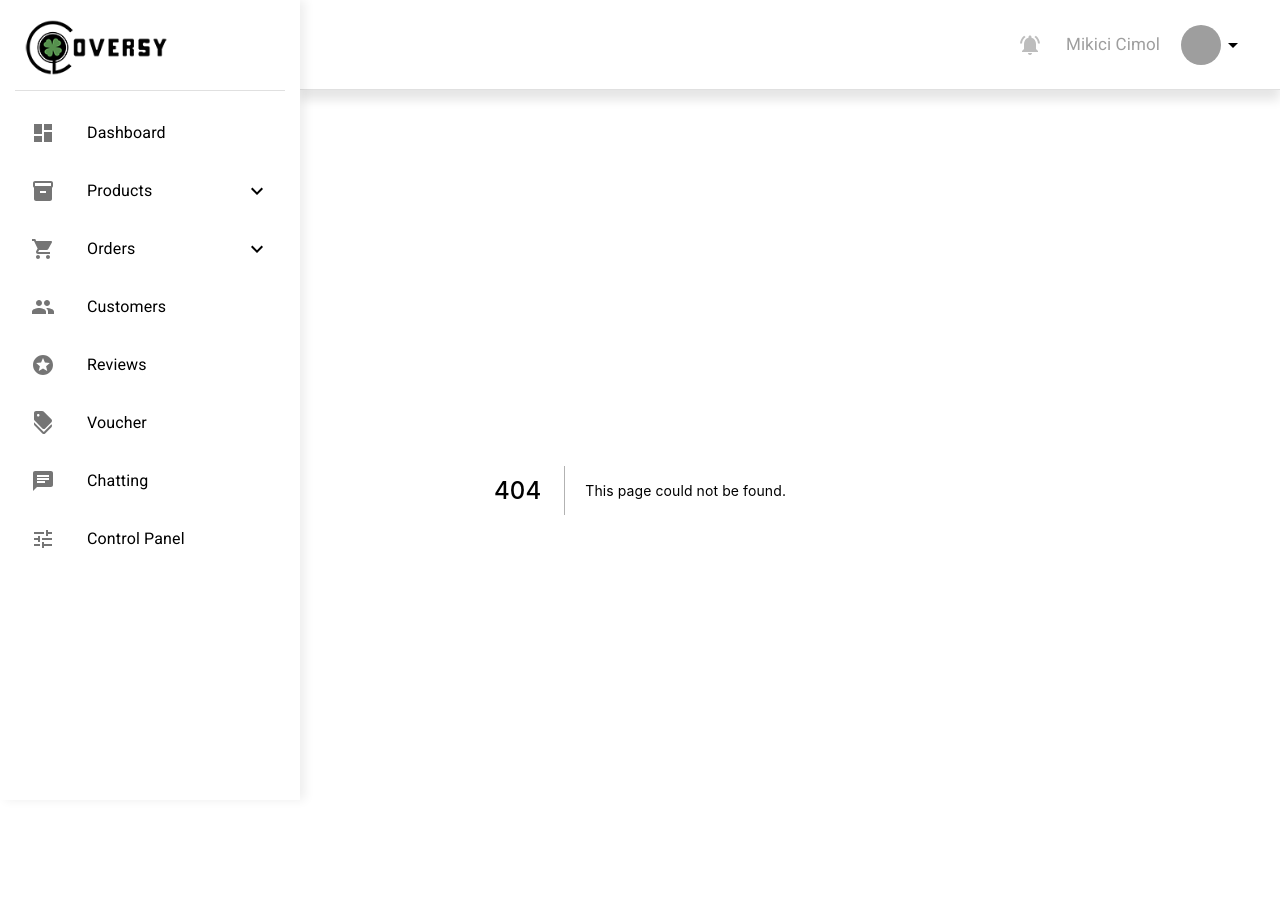
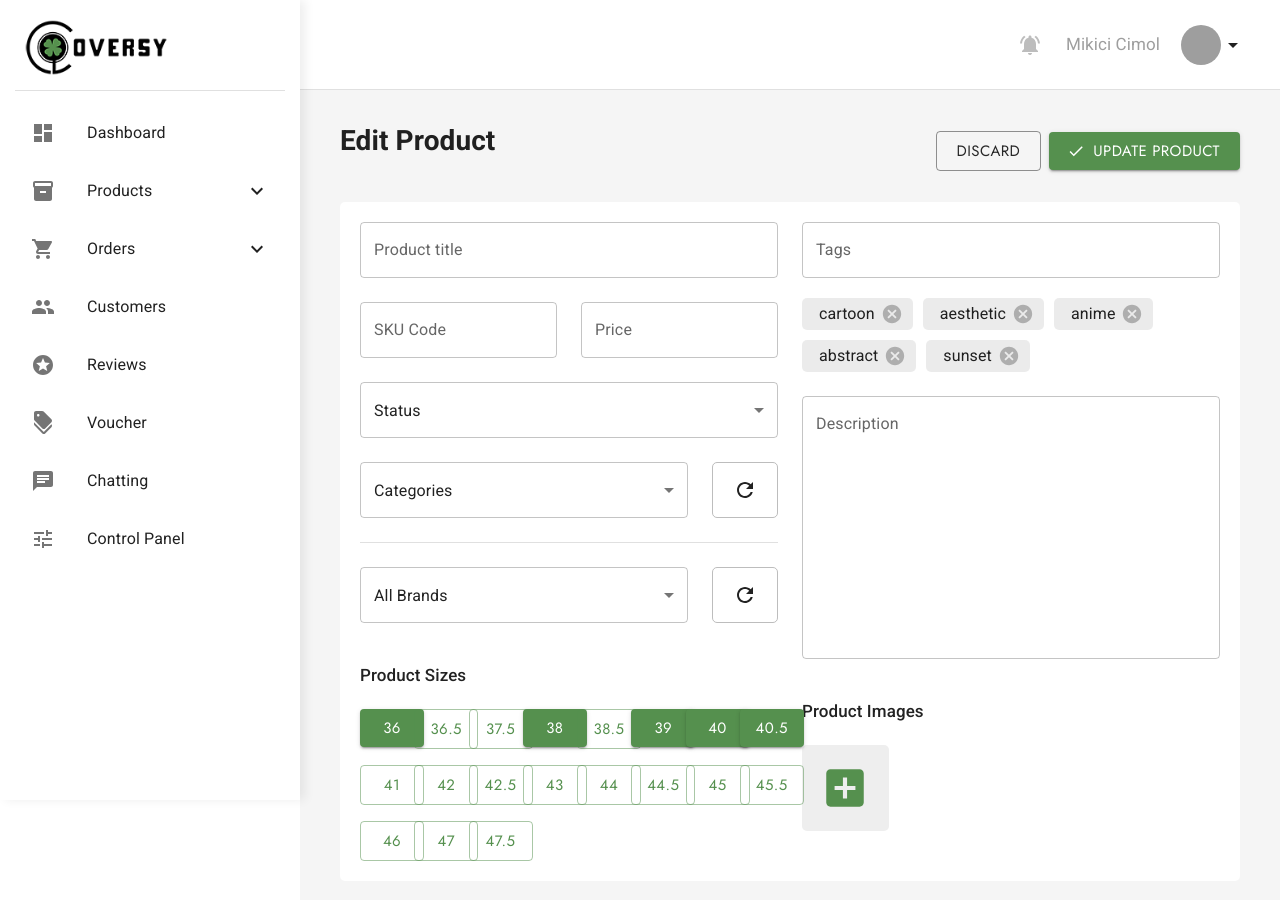
Before and after one commit to ericpeweh/cloversy-store-admin, a Next.js app: page /products/1/edit in a window 1280 px wide. Before the commit this address had no page. Shown: the top 900 px of the page. Built offline with nearby package versions, Linux system fonts and the light colour scheme; grey boxes are pictures that could not be loaded.

Commit message:
add /products/[id]/edit page

```diff
--- /dev/null
+++ b/pages/products/[productId]/edit.tsx
@@ -0,0 +1,25 @@
+// Dependencies
+import type { NextPage } from "next";
+import Head from "next/head";
+
+// Components
+import MainWrapper from "../../../components/MainWrapper/MainWrapper";
+import EditProduct from "../../../parts/EditProduct/EditProduct";
+
+const EditProductPage: NextPage = () => {
+	return (
+		<>
+			<Head>
+				<title>Edit Product | Cloversy Web Admin</title>
+				<meta name="description" content="Customize your shoes, be special!" />
+				<link rel="icon" href="/favicon.ico" />
+			</Head>
+
+			<MainWrapper>
+				<EditProduct />
+			</MainWrapper>
+		</>
+	);
+};
+
+export default EditProductPage;
--- /dev/null
+++ b/parts/EditProduct/EditProduct.styles.ts
@@ -0,0 +1,36 @@
+// Dependencies
+import { styled } from "@mui/system";
+
+export const EditProductContainer = styled("div")({});
+
+export const FormContainer = styled("form")({
+	mr: "-2.4rem",
+	backgroundColor: "#fff",
+	borderRadius: "0.5rem",
+	padding: "2rem",
+	marginTop: "2rem"
+});
+
+export const TagsContainer = styled("ul")(({ theme }) => ({
+	marginTop: "2rem",
+	display: "flex",
+	gap: "1rem",
+	flexWrap: "wrap",
+	listStyle: "none",
+	fontSize: "2rem !important",
+	"& > li": {
+		width: "max-content",
+		padding: "0",
+		"& > div": {
+			fontSize: "1.6rem",
+			borderRadius: "0.5rem",
+			padding: "1rem 0.5rem"
+		}
+	}
+}));
+
+export const InputTitle = styled("h4")({
+	fontSize: "1.7rem",
+	fontWeight: 500,
+	marginBottom: "2rem"
+});
--- /dev/null
+++ b/parts/EditProduct/EditProduct.tsx
@@ -0,0 +1,184 @@
+// Dependencies
+import React, { useState } from "react";
+
+// Styles
+import {
+	EditProductContainer,
+	FormContainer,
+	InputTitle,
+	TagsContainer
+} from "./EditProduct.styles";
+
+// Icons
+import DoneIcon from "@mui/icons-material/Done";
+import RefreshIcon from "@mui/icons-material/Refresh";
+
+// Hooks
+import useImageInput from "../../hooks/useImageInput";
+
+// Components
+import { Chip, Divider, Grid, ListItem, Stack } from "@mui/material";
+import Button from "../../components/Button/Button";
+import PageTitle from "../../components/PageTitle/PageTitle";
+import TextInput from "../../components/TextInput/TextInput";
+import SelectInput from "../../components/SelectInput/SelectInput";
+import BoxButton from "../../components/BoxButton/BoxButton";
+import ImageInput from "../../components/ImageInput/ImageInput";
+
+interface TagData {
+	key: number;
+	label: string;
+}
+
+const sizes = [
+	36, 36.5, 37.5, 38, 38.5, 39, 40, 40.5, 41, 42, 42.5, 43, 44, 44.5, 45, 45.5, 46, 47, 47.5
+];
+
+const EditProduct = () => {
+	const [selectedSize, setSelectedSize] = useState([36, 38, 39, 40, 40.5]);
+	const [tagsData, setTagsData] = useState<readonly TagData[]>([
+		{ key: 0, label: "cartoon" },
+		{ key: 1, label: "aesthetic" },
+		{ key: 2, label: "anime" },
+		{ key: 3, label: "abstract" },
+		{ key: 4, label: "sunset" }
+	]);
+	const { images, imagesUrl, setImages, setImagesUrl } = useImageInput();
+
+	const removeTagHandler = (tagToDelete: TagData) => {
+		setTagsData(tags => tags.filter(tag => tag.key !== tagToDelete.key));
+	};
+
+	const toggleSizeHandler = (clickedSize: number) => {
+		if (selectedSize.indexOf(clickedSize) > -1) {
+			setSelectedSize(prevSizes => prevSizes.filter((size: number) => size !== clickedSize));
+		} else {
+			setSelectedSize(prevSizes => [...prevSizes, clickedSize]);
+		}
+	};
+
+	return (
+		<EditProductContainer>
+			<Stack direction="row" alignItems="center" justifyContent="space-between">
+				<PageTitle>Edit Product</PageTitle>
+				<Stack direction="row" alignItems="center" gap={1}>
+					<Button size="small" color="secondary" variant="outlined">
+						Discard
+					</Button>
+					<Button startIcon={<DoneIcon />} size="small" color="primary">
+						Update Product
+					</Button>
+				</Stack>
+			</Stack>
+			<FormContainer>
+				<Grid container spacing={3} alignItems="flex-start">
+					<Grid container item xs={6} spacing={3}>
+						<Grid item xs={12}>
+							<TextInput id="title" label="Product title" />
+						</Grid>
+						<Grid item xs={6}>
+							<TextInput id="sku" label="SKU Code" />
+						</Grid>
+						<Grid item xs={6}>
+							<TextInput id="price" label="Price" />
+						</Grid>
+						<Grid item xs={12}>
+							<SelectInput options={["Status", "Active", "Disabled"]} value={"Status"} />
+						</Grid>
+						<Grid item xs={12}>
+							<Stack direction="row" gap={3}>
+								<SelectInput
+									options={[
+										"Categories",
+										"Sneaker",
+										"Slip-On",
+										"Sandal",
+										"Bags",
+										"Wallet",
+										"Jacket"
+									]}
+									value={"Categories"}
+								/>
+								<BoxButton>
+									<RefreshIcon />
+								</BoxButton>
+							</Stack>
+						</Grid>
+						<Grid item xs={12}>
+							<Divider flexItem />
+						</Grid>
+						<Grid item xs={12}>
+							<Stack direction="row" gap={3}>
+								<SelectInput
+									options={[
+										"All Brands",
+										"Nike",
+										"Adidas",
+										"Ventela",
+										"Patrobas",
+										"NAH Project",
+										"Lainnya"
+									]}
+									value={"All Brands"}
+								/>
+								<BoxButton>
+									<RefreshIcon />
+								</BoxButton>
+							</Stack>
+						</Grid>
+						<Grid item xs={12} sx={{ mt: 2 }}>
+							<InputTitle>Product Sizes</InputTitle>
+							<Grid container item xs={12} spacing={2}>
+								{sizes.map(size => (
+									<Grid item xs={1.5} key={size}>
+										<Button
+											color="primary"
+											size="small"
+											fullWidth
+											onClick={() => toggleSizeHandler(size)}
+											variant={
+												selectedSize.find((item: number) => item === size)
+													? "contained"
+													: "outlined"
+											}
+										>
+											{size}
+										</Button>
+									</Grid>
+								))}
+							</Grid>
+						</Grid>
+					</Grid>
+					<Grid container item xs={6} spacing={3}>
+						<Grid item xs={12}>
+							<TextInput id="tags" label="Tags" placeholder="Enter tag" />
+							<TagsContainer>
+								{tagsData.map(data => {
+									return (
+										<ListItem key={data.key}>
+											<Chip label={data.label} onDelete={() => removeTagHandler(data)} />
+										</ListItem>
+									);
+								})}
+							</TagsContainer>
+						</Grid>
+						<Grid item xs={12}>
+							<TextInput id="description" label="Description" multiline rows={10} />
+						</Grid>
+						<Grid item xs={12} sx={{ mt: 2 }}>
+							<InputTitle>Product Images</InputTitle>
+							<ImageInput
+								images={images}
+								imagesUrl={imagesUrl}
+								setImages={setImages}
+								setImagesUrl={setImagesUrl}
+							/>
+						</Grid>
+					</Grid>
+				</Grid>
+			</FormContainer>
+		</EditProductContainer>
+	);
+};
+
+export default EditProduct;
```
